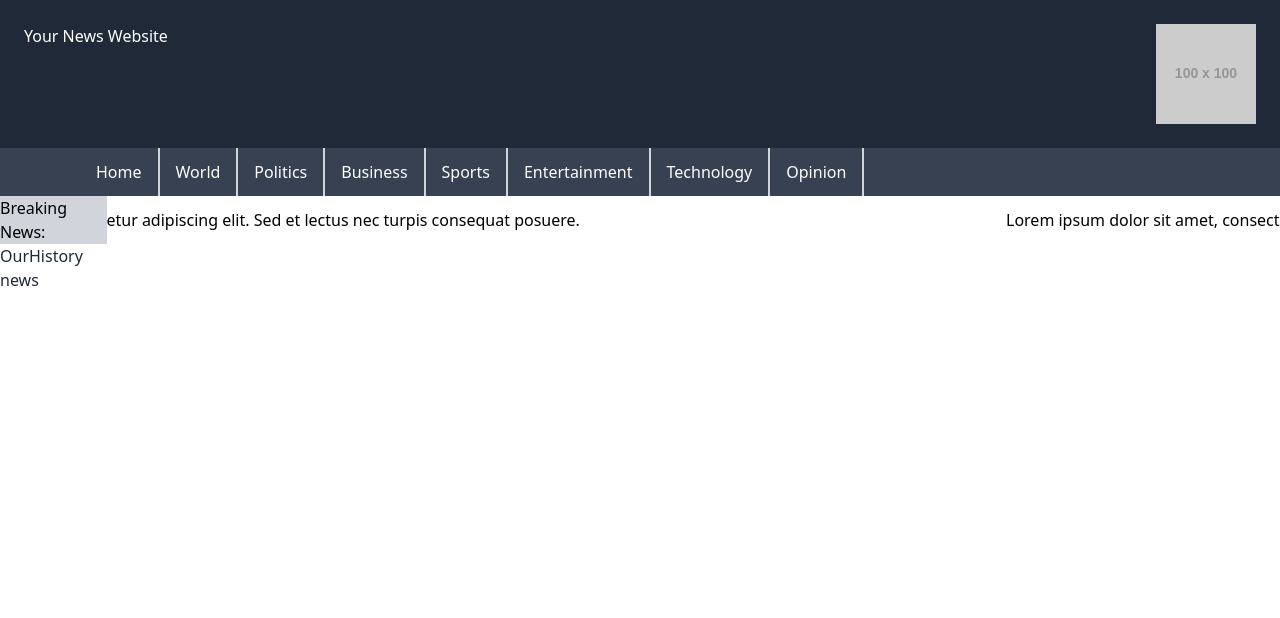
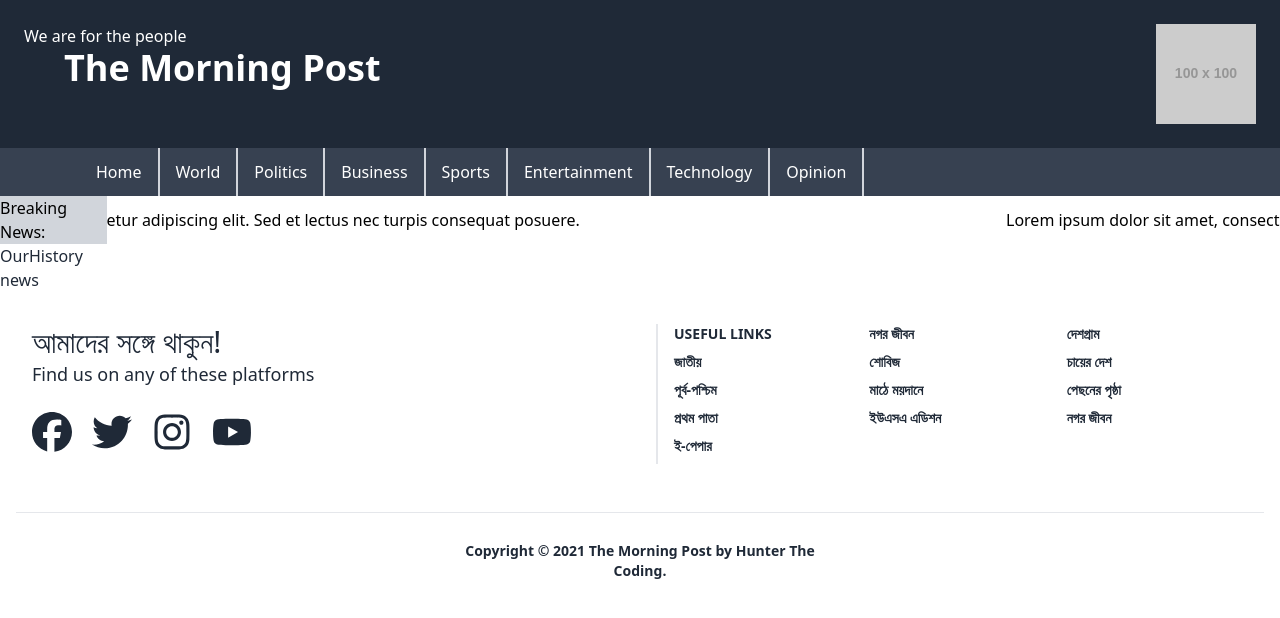
Before and after one commit to HunterTheCoding/The-Morning-Post, a React (Vite) app: page / in a window 1280 px wide. Shown: the top 618 px of the page. Built offline with nearby package versions, Linux system fonts and the light colour scheme.

Commit message:
complete a footer section simple design

```diff
--- a/index.html
+++ b/index.html
@@ -4,7 +4,7 @@
 <head>
     <meta charset="UTF-8" />
     <link rel="icon" type="image/svg+xml" href="/vite.svg" />
-    <meta name="viewport" content="width=device-width, initial-scale=1.0" />
+    <meta name="viewport" content="width=device-width, initial-scale=1.0" charSet="UTF-8" />
     <title>Home page</title>
 </head>
 
--- a/package.json
+++ b/package.json
@@ -17,6 +17,7 @@
     "react": "^18.2.0",
     "react-dom": "^18.2.0",
     "react-fast-marquee": "^1.6.2",
+    "react-icons": "^5.0.1",
     "react-router-dom": "^6.21.2",
     "sort-by": "^1.2.0"
   },
--- a/src/Components/Navbar/Footer.tsx
+++ b/src/Components/Navbar/Footer.tsx
@@ -1,9 +1,99 @@
-
+import { FaFacebook } from "react-icons/fa6";
+import { FaTwitter } from "react-icons/fa";
+import { FaInstagram } from "react-icons/fa6";
+import { FaYoutube } from "react-icons/fa";
 
 const Footer = () => {
     return (
         <div>
-
+            <footer className="relative bg-blueGray-200 pt-8 pb-6">
+                <div className="container mx-auto px-4">
+                    <div className="flex flex-wrap text-left lg:text-left">
+                        <div className="w-full lg:w-6/12 px-4">
+                            <h4 className="text-3xl fonat-semibold text-blueGray-700">আমাদের সঙ্গে থাকুন!</h4>
+                            <h5 className="text-lg mt-0 mb-2 text-blueGray-600">
+                                Find us on any of these platforms
+                            </h5>
+                            <div className="mt-6 lg:mb-0 mb-6 flex gap-5">
+                                <button>
+                                    <FaFacebook className=" w-10 h-10" />
+                                </button>
+                                <button>
+                                    <FaTwitter className=" w-10 h-10" />
+                                </button>
+                                <button>
+                                    <FaInstagram className=" w-10 h-10" />
+                                </button>
+                                <button>
+                                    <FaYoutube className=" w-10 h-10" />
+                                </button>
+                            </div>
+                        </div>
+                        <div className="w-full lg:w-6/12 px-4 ">
+                            <div className="flex flex-wrap items-top mb-6 ">
+                                <div className="w-full lg:w-4/12 px-4 ml-auto border-l-2">
+                                    <span className="block uppercase text-blueGray-500 text-sm font-semibold mb-2">Useful Links</span>
+                                    <ul className="list-unstyled">
+                                        <li>
+                                            <a className="text-blueGray-600 hover:text-blueGray-800 font-semibold block pb-2 text-sm" href="#">জাতীয়</a>
+                                        </li>
+                                        <li>
+                                            <a className="text-blueGray-600 hover:text-blueGray-800 font-semibold block pb-2 text-sm" href="#">পূর্ব-পশ্চিম</a>
+                                        </li>
+                                        <li>
+                                            <a className="text-blueGray-600 hover:text-blueGray-800 font-semibold block pb-2 text-sm" href="#">প্রথম পাতা</a>
+                                        </li>
+                                        <li>
+                                            <a className="text-blueGray-600 hover:text-blueGray-800 font-semibold block pb-2 text-sm" href="#">ই-পেপার</a>
+                                        </li>
+                                    </ul>
+                                </div>
+                                <div className="w-full lg:w-4/12 px-4">
+                                    <ul className="list-unstyled">
+                                        <li>
+                                            <a className="text-blueGray-600 hover:text-blueGray-800 font-semibold block pb-2 text-sm" href="#">নগর জীবন</a>
+                                        </li>
+                                        <li>
+                                            <a className="text-blueGray-600 hover:text-blueGray-800 font-semibold block pb-2 text-sm" href="#">শোবিজ</a>
+                                        </li>
+                                        <li>
+                                            <a className="text-blueGray-600 hover:text-blueGray-800 font-semibold block pb-2 text-sm" href="#">মাঠে ময়দানে</a>
+                                        </li>
+                                        <li>
+                                            <a className="text-blueGray-600 hover:text-blueGray-800 font-semibold block pb-2 text-sm" href="#">ইউএসএ এডিশন</a>
+                                        </li>
+                                    </ul>
+                                </div>
+                                <div className="w-full lg:w-4/12 px-4">
+                                    <ul className="list-unstyled">
+                                        <li>
+                                            <a className="text-blueGray-600 hover:text-blueGray-800 font-semibold block pb-2 text-sm" href="#">দেশগ্রাম</a>
+                                        </li>
+                                        <li>
+                                            <a className="text-blueGray-600 hover:text-blueGray-800 font-semibold block pb-2 text-sm" href="#">চায়ের দেশ</a>
+                                        </li>
+                                        <li>
+                                            <a className="text-blueGray-600 hover:text-blueGray-800 font-semibold block pb-2 text-sm" href="#">পেছনের পৃষ্ঠা</a>
+                                        </li>
+                                        <li>
+                                            <a className="text-blueGray-600 hover:text-blueGray-800 font-semibold block pb-2 text-sm" href="#">নগর জীবন</a>
+                                        </li>
+                                    </ul>
+                                </div>
+                            </div>
+                        </div>
+                    </div>
+                    <hr className="my-6 border-blueGray-300" />
+                    <div className="flex flex-wrap items-center md:justify-between justify-center">
+                        <div className="w-full md:w-4/12 px-4 mx-auto text-center">
+                            <div className="text-sm text-blueGray-500 font-semibold py-1">
+                                Copyright © <span id="get-current-year">2021</span><a href="#" className="text-blueGray-500 hover:text-gray-800" target="_blank" /> The Morning Post by
+                                <a href="#" className="text-blueGray-500 hover:text-blueGray-800"> Hunter The Coding</a>.
+                            </div>
+                        </div>
+                    </div>
+                </div>
+            </footer>
         </div>
     );
 };
--- a/src/Components/Navbar/Navbar.tsx
+++ b/src/Components/Navbar/Navbar.tsx
@@ -4,17 +4,22 @@ const Navbar = () => {
     return (
         <div className="font-sans bg-gray-300 m-0 p-0">
             <header className="bg-gray-800 text-white p-6 text-center flex justify-between px-5vw">
-                <h1>Your News Website</h1>
+                <div className="flex flex-col text-start">
+                    <div>
+                        <p>We are for the people</p>
+                    </div>
+                    <h1 className=" ml-10 font-extrabold text-4xl">The Morning Post</h1>
+                </div>
                 <img src="https://via.placeholder.com/100" alt="logo" />
             </header>
 
             <nav className="bg-gray-700 overflow-hidden pl-20 px-5vw">
                 <a className="block float-left text-white text-center border-r-2 border-gray-300 no-underline relative py-3 px-4 hover:bg-gray-300 hover:text-gray-700" href="#">Home</a>
-                <a className="block float-left text-white text-center border-r-2 border-gray-300 no-underline relative py-3 px-4 hover:bg-gray-300 hover:text-gray-700"href="#">World</a>
+                <a className="block float-left text-white text-center border-r-2 border-gray-300 no-underline relative py-3 px-4 hover:bg-gray-300 hover:text-gray-700" href="#">World</a>
                 <a className="block float-left text-white text-center border-r-2 border-gray-300 no-underline relative py-3 px-4 hover:bg-gray-300 hover:text-gray-700" href="#">Politics</a>
                 <a className="block float-left text-white text-center border-r-2 border-gray-300 no-underline relative py-3 px-4 hover:bg-gray-300 hover:text-gray-700" href="#">Business</a>
                 <a className="block float-left text-white text-center border-r-2 border-gray-300 no-underline relative py-3 px-4 hover:bg-gray-300 hover:text-gray-700" href="#">Sports</a>
-                <a className="block float-left text-white text-center border-r-2 border-gray-300 no-underline relative py-3 px-4 hover:bg-gray-300 hover:text-gray-700"href="#">Entertainment</a>
+                <a className="block float-left text-white text-center border-r-2 border-gray-300 no-underline relative py-3 px-4 hover:bg-gray-300 hover:text-gray-700" href="#">Entertainment</a>
                 <a className="block float-left text-white text-center border-r-2 border-gray-300 no-underline relative py-3 px-4 hover:bg-gray-300 hover:text-gray-700" href="#">Technology</a>
                 <a className="block float-left text-white text-center border-r-2 border-gray-300 no-underline relative py-3 px-4 hover:bg-gray-300 hover:text-gray-700" href="#">Opinion</a>
             </nav>
```
Also changed, not shown: 1 other file (tests, documents, lock files or other folders).
